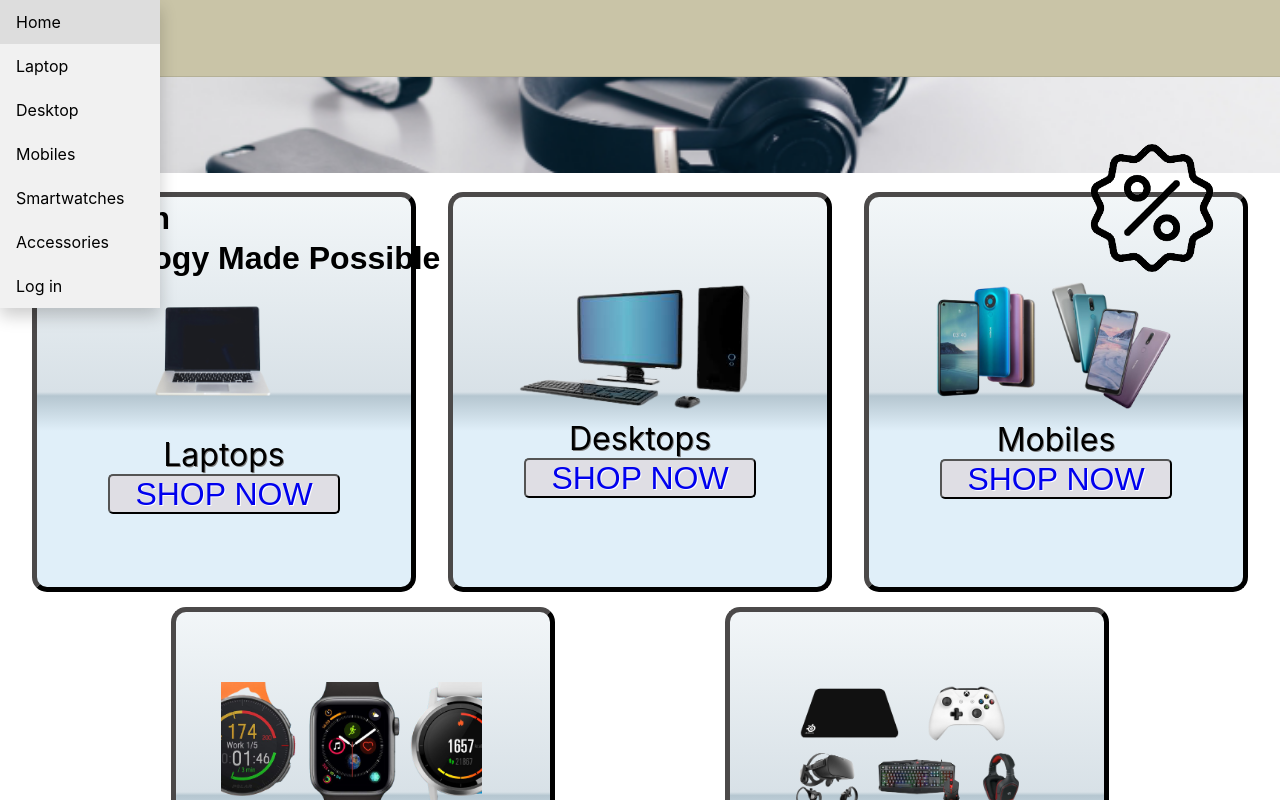
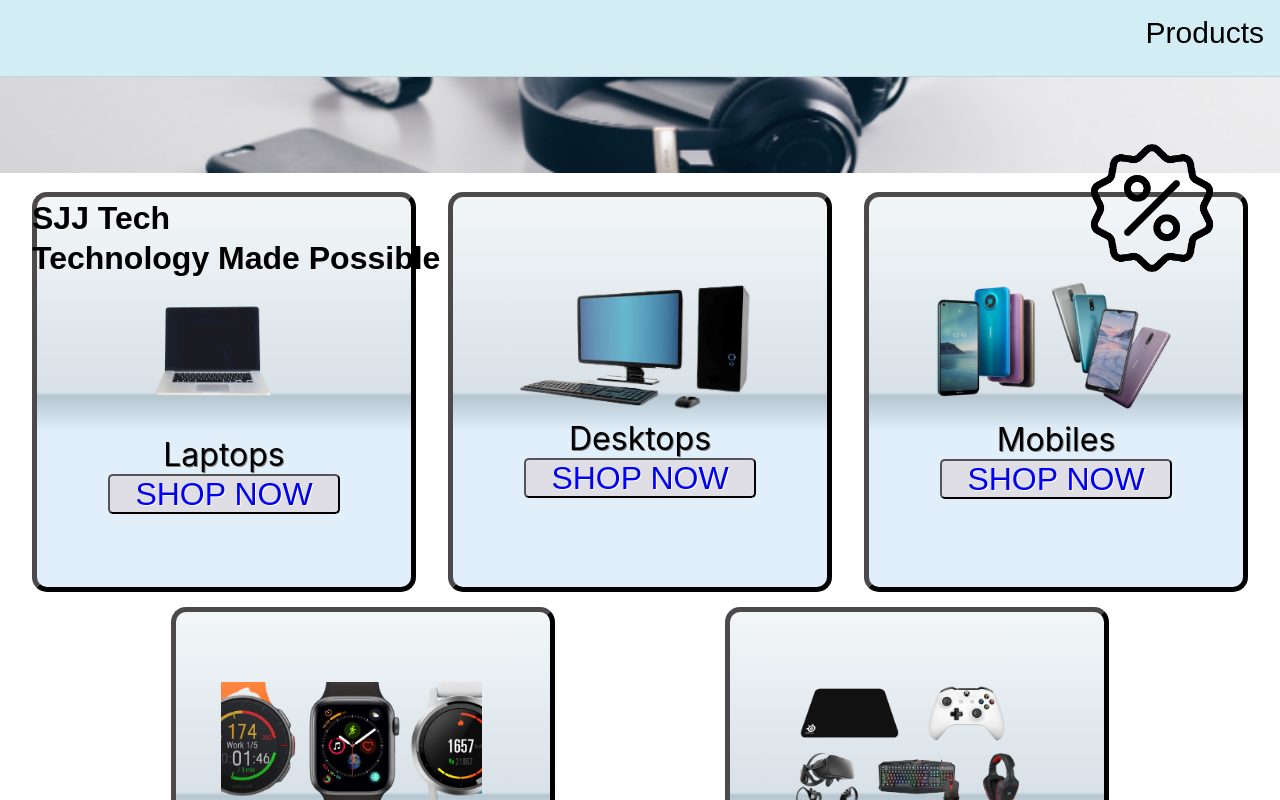
Before and after one commit to JanisMc/TeamEcommerceWebsite, a React (Create React App) app in the folder client/: page / in a window 1280 px wide. Shown: the top 800 px of the page. Built offline with nearby package versions, Linux system fonts and the light colour scheme; a web font is replaced by a local one.

Commit message:
ammended
navbar amended

```diff
--- a/client/src/components/navbar/NavbarComponent.js
+++ b/client/src/components/navbar/NavbarComponent.js
@@ -34,6 +34,7 @@
 const navbar = () => {
     return (
         <nav>
+            {/* <h1>SJJ</h1>  */}
                   <div class="dropdown">
   <button class="dropbtn">Products</button>
   <div class="dropdown-content">
--- a/client/src/components/navbar/navbar.css
+++ b/client/src/components/navbar/navbar.css
@@ -2,7 +2,7 @@
 
 nav {
   float: right;
-  background-color: rgb(201, 196, 167);
+  background-color: rgb(211, 237, 245);
   border-bottom: 1px solid rgba(0, 0, 0, 0.0975);
   position: fixed;
   top: 0;
@@ -38,15 +38,17 @@
 
 .dropbtn {
   float: right;
-  background-color: rgb(201, 196, 167);
+  background-color: rgb(211, 237, 245);
   color: rgb(0, 0, 0);
   padding: 16px;
   font-size: 30px;
   border: none;
+  cursor: pointer;
 }
 
 /* The container <div> - needed to position the dropdown content */
 .dropdown {
+  float: right;
   position: relative;
   display: inline-block;
 }
@@ -71,7 +73,7 @@
 
 /* Change color of dropdown links on hover */
 .dropdown-content a:hover {
-  background-color: #ddd;
+  background-color: rgb(221, 221, 221);
 }
 
 /* Show the dropdown menu on hover */
```
